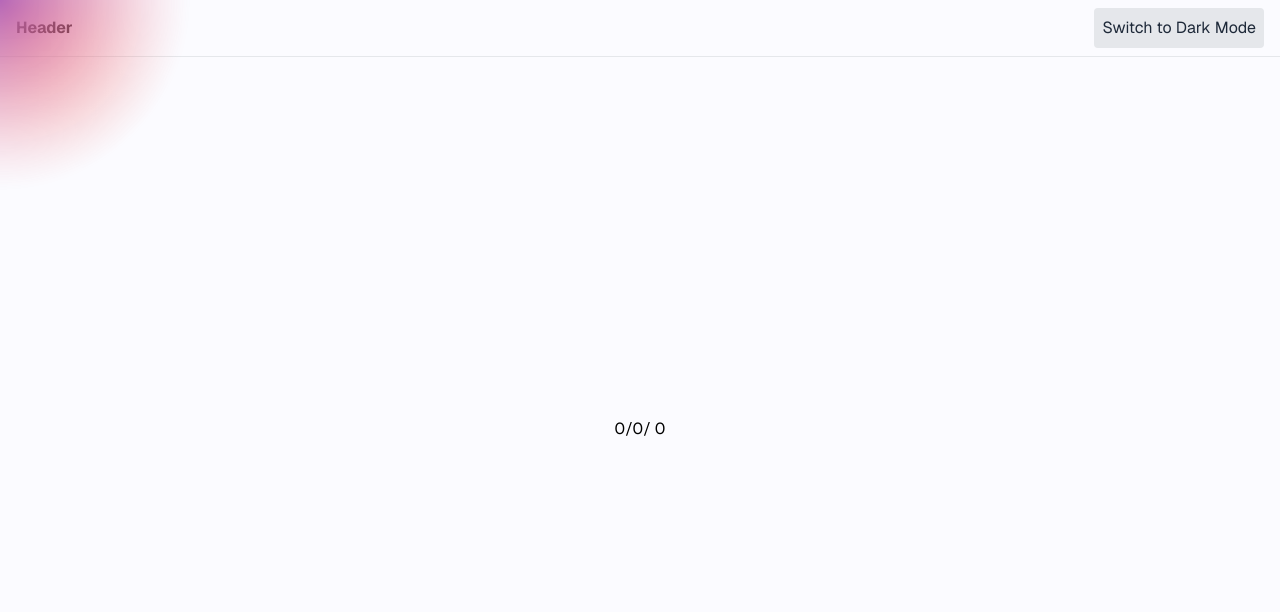
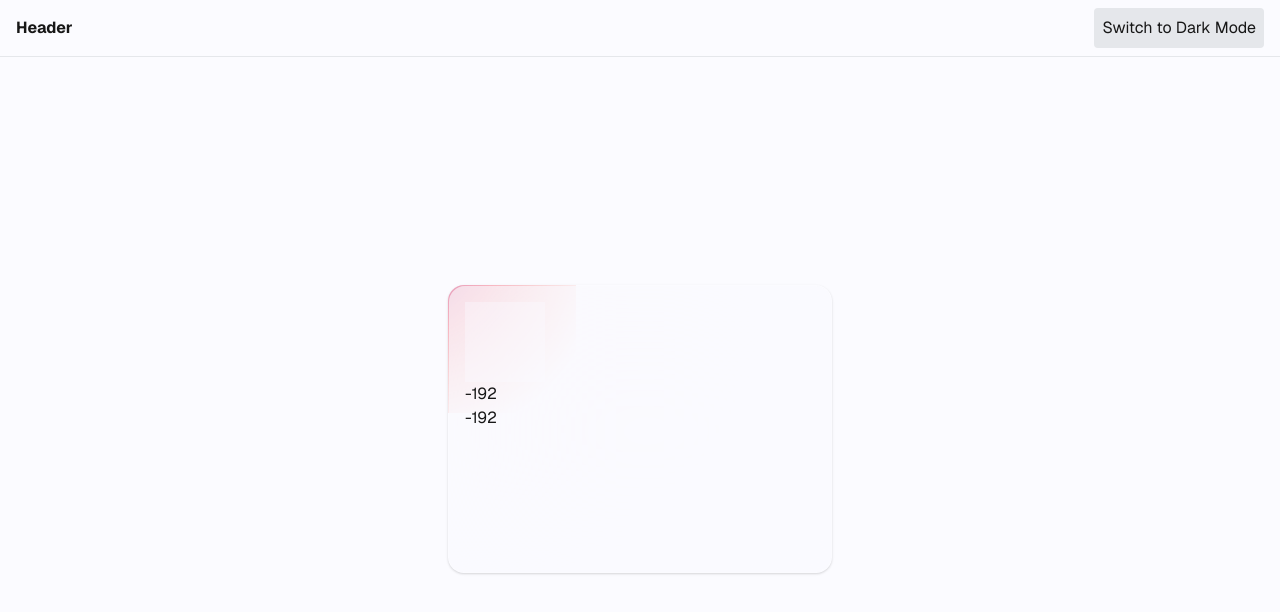
Before and after one commit to LuigiVanin/react-cool-components, a Next.js app: page / in a window 1280 px wide. Shown: the top 612 px of the page. Built offline with nearby package versions, Linux system fonts and the light colour scheme.

Commit message:
Feat ✨: adding gradient blob to gallery card component

```diff
--- a/src/app/globals.css
+++ b/src/app/globals.css
@@ -8,6 +8,22 @@
 
   --contrast: #000000;
   --convergent: #ffffff;
+
+  --calm-100: #f5f5f5;
+  --calm-200: #e5e5e5;
+  --calm-300: #d4d4d4;
+  --calm-400: #a3a3a3;
+  --calm-500: #737373;
+  --calm-600: #525252;
+  --calm-700: #404040;
+  --calm-800: #262626;
+  --calm-900: #171717;
+  --calm-950: #0f0f0f;
+
+  --shadow-card: rgba(0, 0, 0, 0.1) 0px 1px 3px 0px,
+    rgba(0, 0, 0, 0.06) 0px 1px 2px 0px;
+  --shadow-card-2: rgba(50, 50, 93, 0.25) 0px 2px 5px -1px,
+    rgba(0, 0, 0, 0.3) 0px 1px 3px -1px;
 }
 
 .dark {
@@ -16,12 +32,28 @@
 
   --contrast: #ffffff;
   --convergent: #000000;
+
+  --calm-100: #262626;
+  --calm-200: #404040;
+  --calm-300: #525252;
+  --calm-400: #737373;
+  --calm-500: #a3a3a3;
+  --calm-600: #d4d4d4;
+  --calm-700: #e5e5e5;
+  --calm-800: #f5f5f5;
+  --calm-900: #fbfbff;
+  --calm-950: #ffffff;
+
+  --shadow-card: rgba(255, 255, 255, 0.1) 0px 1px 3px 0px,
+    rgba(255, 255, 255, 0.06) 0px 1px 2px 0px;
+  --shadow-card-2: rgba(200, 200, 200, 0.25) 0px 2px 5px -1px,
+    rgba(255, 255, 255, 0.3) 0px 1px 3px -1px;
 }
 
-html, body {
+html,
+body {
   height: 100vh;
 }
-
 
 @theme inline {
   --color-background: var(--background);
@@ -30,9 +62,25 @@ html, body {
   --color-contrast: var(--contrast);
   --color-convergent: var(--convergent);
 
+  --color-calm-100: var(--calm-100);
+  --color-calm-200: var(--calm-200);
+  --color-calm-300: var(--calm-300);
+  --color-calm-400: var(--calm-400);
+  --color-calm-500: var(--calm-500);
+  --color-calm-600: var(--calm-600);
+  --color-calm-700: var(--calm-700);
+  --color-calm-800: var(--calm-800);
+  --color-calm-900: var(--calm-900);
+  --color-calm-950: var(--calm-950);
+
   --font-sans: var(--font-geist-sans);
   --font-mono: var(--font-geist-mono);
   /* --font-sans: var(--font-poppins); */
 
-  --shadow-card: rgba(0, 0, 0, 0.1) 0px 1px 3px 0px, rgba(0, 0, 0, 0.06) 0px 1px 2px 0px;
+  --shadow-card: var(--shadow-card);
+  --shadow-card-2: var(--shadow-card-2);
 }
+
+* {
+  color: var(--foreground);
+}
--- a/src/components/Gallery/GalleryCard.tsx
+++ b/src/components/Gallery/GalleryCard.tsx
@@ -2,6 +2,7 @@
 
 import { useEffect, useRef } from "react";
 import { useMouse } from "react-use"
+// import {motion} from "motion/react"
 
 // reference: https://codesandbox.io/p/sandbox/framer-motion-mouse-position-2b4sd?file=%2Fsrc%2FApp.js%3A90%2C1-91%2C1
 
@@ -19,24 +20,30 @@ type GalleryCardProps = {
 
 const GalleryCard = (props: GalleryCardProps) => {
   const cardRef = useRef(null as any);
-  const { docX, docY, elW, elH } = useMouse(cardRef);
+  const { docX, docY, elW, elH, posX, posY } = useMouse(cardRef);
 
   useEffect(() => {
     console.log(cardRef)
   }, [])
 
   return (
-    <div ref={cardRef} className="">
-      <div className="h-96 w-96 absolute blur-3xl" style={{
-        background: "linear-gradient(135deg, rgb(59, 196, 242), rgb(122, 105, 249), rgb(242, 99, 120), rgb(245, 131, 63))",
-        maskImage: "radial-gradient(190px, white, transparent)",
-        left: docX - 192,
-        top: docY - 192,
-      }} />
-      <span>{docX}</span>
-      /
-      <span>{docY}</span>
-      / {elW}
+    <div ref={cardRef} className="group/card hover:scale-[1.01] transition-transform duration-200 w-96 h-72  rounded-2xl  relative overflow-hidden shadow-card p-[1px] ">
+
+      <div
+        className="z-0 h-80 w-80 absolute transition-transform duration-500 group-hover/card:scale-[1.65] opacity-80 bg-[linear-gradient(135deg,_rgb(59,196,242),_rgb(122,105,249),_rgb(242,99,120),_rgb(245,131,63))] [mask-image:radial-gradient(190px,_white,_transparent)]"
+        style={{
+          left: docX - 192 - posX,
+          top: docY - 192 - posY,
+        }} />
+
+      <div className="z-10 h-full w-full bg-background/60 p-4 relative rounded-2xl dark:bg-calm-200/60 [backdrop-filter:blur(150px)]">
+
+        <div className="w-20 h-20 bg-background/40"></div>
+        <span>{docX - 192 - posX}</span>
+        <br />
+        <span>{docY - 192 - posY}</span>
+      </div>
+
     </div>
   )
 }
```
